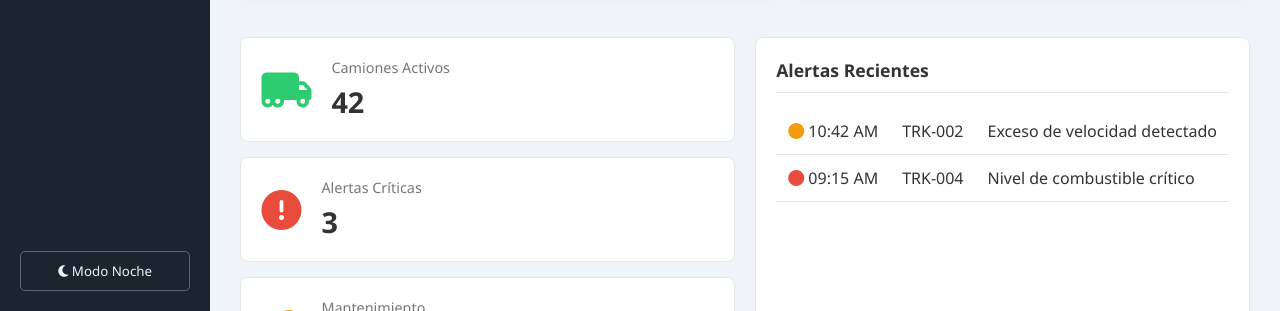
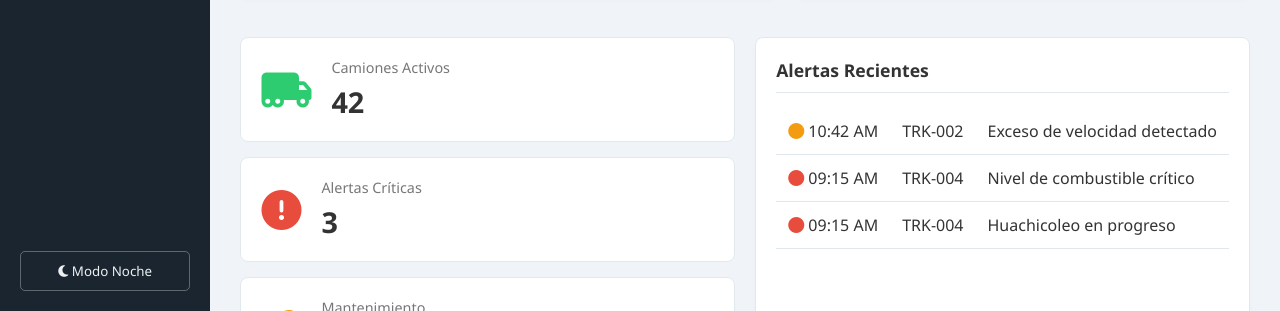
Before and after one commit to Sistema-de-Alerta-por-Somnolencia/S-A-S, a website: page src/views/principal.html in a window 1280 px wide. Shown: the part 489-800 px from the top of the page. Drawn offline with Linux system fonts and the light colour scheme.

Commit message:
Cambios minimos en el html

```diff
--- a/src/views/principal.html
+++ b/src/views/principal.html
@@ -1,5 +1,6 @@
 <!DOCTYPE html>
 <html lang="es" data-theme="light">
+
 <head>
     <meta charset="UTF-8">
     <meta name="viewport" content="width=device-width, initial-scale=1.0">
@@ -7,6 +8,7 @@
     <link rel="stylesheet" href="/css/style.css">
     <link rel="stylesheet" href="https://cdnjs.cloudflare.com/ajax/libs/font-awesome/6.4.0/css/all.min.css">
 </head>
+
 <body>
 
     <aside class="sidebar">
@@ -133,6 +135,7 @@
                 <h3>Alertas Recientes</h3>
                 <table>
                     <tbody>
+                        <ul id="alarta_nueva">
                             <tr>
                                 <td><i class="fas fa-circle icon-orange"></i> 10:42 AM</td>
                                 <td>TRK-002</td>
@@ -143,6 +146,12 @@
                                 <td>TRK-004</td>
                                 <td>Nivel de combustible crítico</td>
                             </tr>
+                            <tr>
+                                <td><i class="fas fa-circle icon-red"></i> 09:15 AM</td>
+                                <td>TRK-004</td>
+                                <td>Huachicoleo en progreso</td>
+                            </tr>
+                        </ul>
                     </tbody>
                 </table>
             </div>
@@ -164,4 +173,5 @@
         });
     </script>
 </body>
+
 </html>
```
Lines whose indentation alone changed are shown as unchanged.
